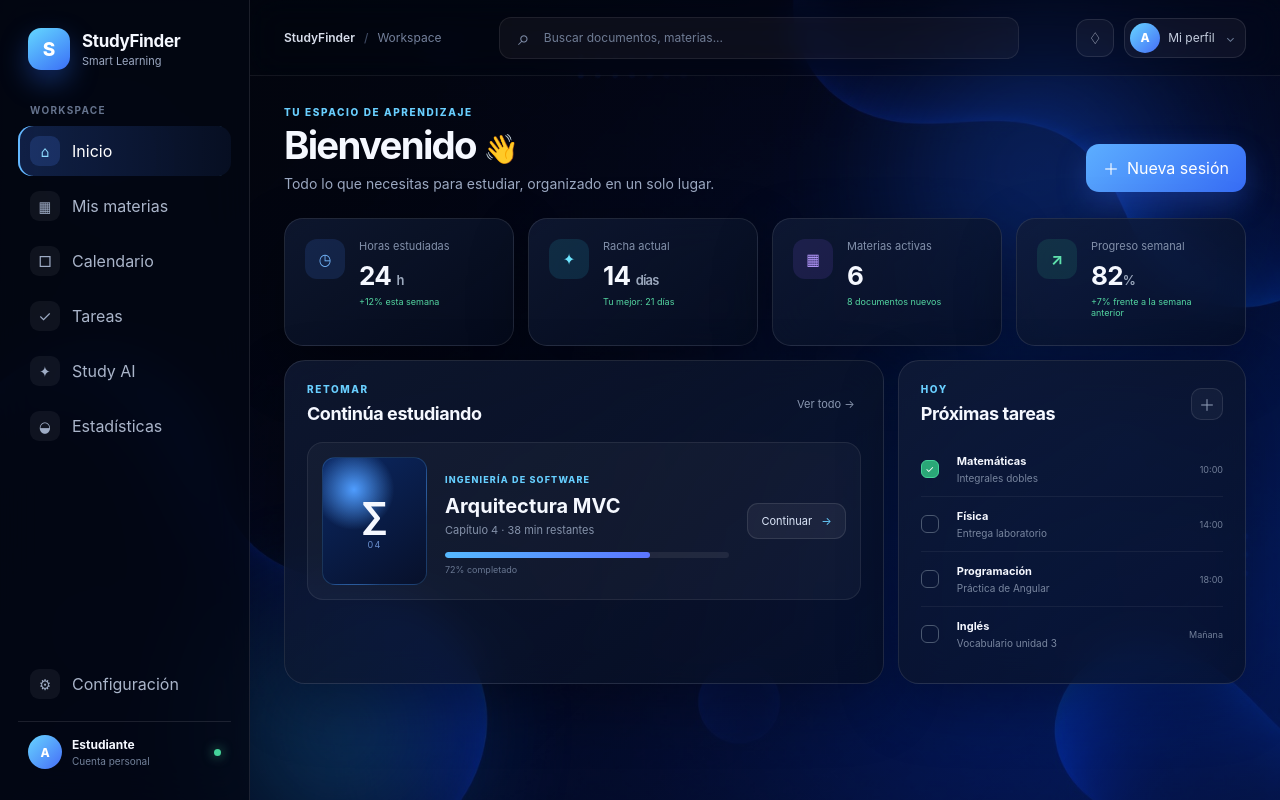
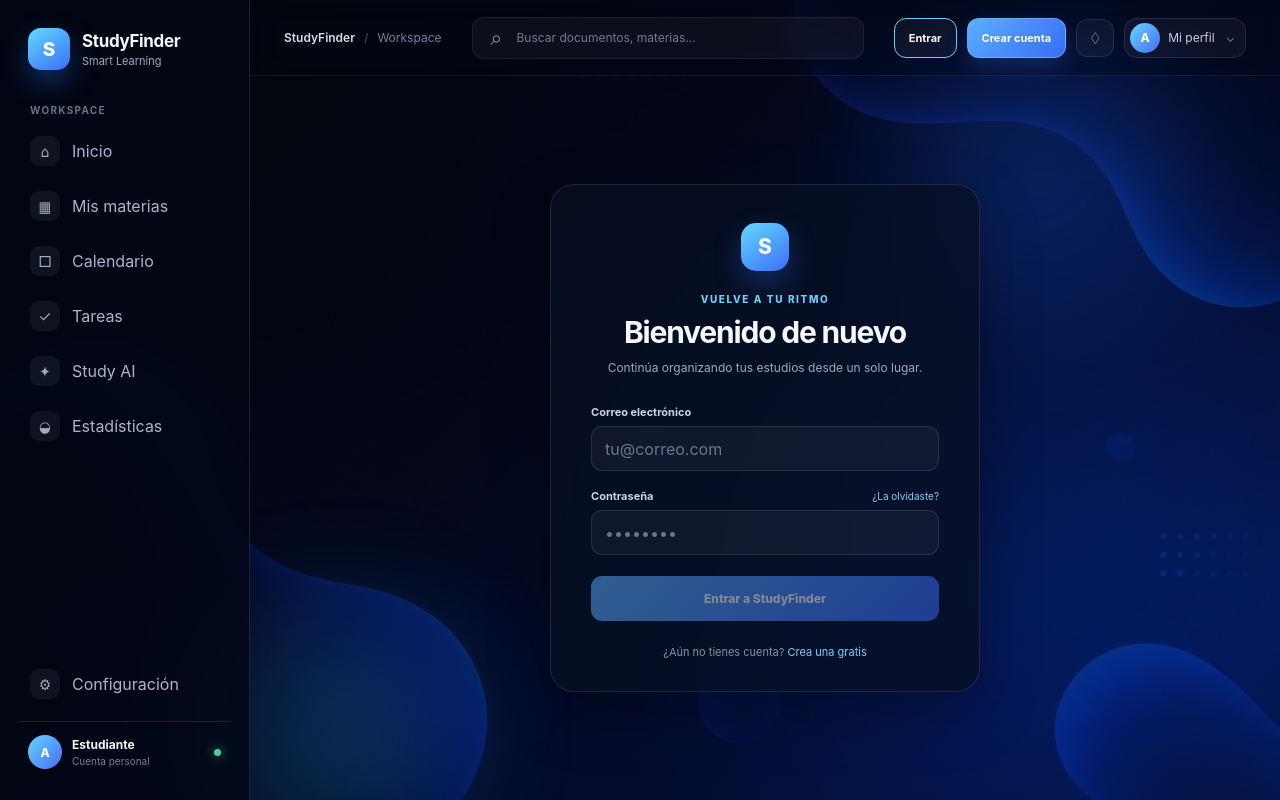
Before and after one commit to alejandromediatecnica-cpu/StudyFinder, an Angular app in the folder front/studyfinderFront/: page /login in a window 1280 px wide. Before the commit this address led to /main. Built offline with nearby package versions, Linux system fonts and the light colour scheme.

Commit message:
Creamos la pagina login y sign up

```diff
--- a/front/studyfinderFront/src/app/app.routes.ts
+++ b/front/studyfinderFront/src/app/app.routes.ts
@@ -7,6 +7,8 @@
 import { IaComponent } from './app/pages/ia/ia';
 import { EstadisticasComponent } from './app/pages/estadisticas/estadisticas';
 import { ConfiguracionComponent } from './app/pages/configuracion/configuracion';
+import { LoginComponent } from './app/pages/login/login';
+import { SignupComponent } from './app/pages/signup/signup';
 
 export const routes: Routes = [
   {
@@ -21,6 +23,8 @@
       { path: 'ia', component: IaComponent },
       { path: 'estadisticas', component: EstadisticasComponent },
       { path: 'configuracion', component: ConfiguracionComponent },
+      { path: 'login', component: LoginComponent },
+      { path: 'signup', component: SignupComponent },
     ]
   },
   { path: '**', redirectTo: 'main' }
--- a/front/studyfinderFront/src/app/app/pages/layout/layout.css
+++ b/front/studyfinderFront/src/app/app/pages/layout/layout.css
@@ -83,7 +83,7 @@
 .breadcrumb { display: flex; align-items: center; gap: 9px; color: #73819b; font-size: 12px; }
 .breadcrumb span:first-child { color: #d7deeb; font-weight: 600; }
 .breadcrumb b { color: #3d4a62; font-weight: 500; }
-.topbar-actions { display: flex; align-items: center; gap: 10px; }
+.topbar-actions { position: relative; z-index: 40; display: flex; align-items: center; gap: 10px; }
 .icon-button, .user-button { color: #c5cede; background: rgba(255,255,255,.045); border: 1px solid var(--border); cursor: pointer; }
 .icon-button { width: 38px; height: 38px; border-radius: 12px; }
 .user-button { min-height: 40px; padding: 4px 10px 4px 5px; border-radius: 13px; display: flex; align-items: center; gap: 8px; font-size: 12px; }
@@ -114,6 +114,8 @@
   nav a:nth-child(6) { display: none; }
   .content-area { min-height: 100vh; }
   .topbar { height: 64px; }
+  .topbar-actions { gap: 5px; }
+  .topbar-actions .icon-button, .topbar-actions .user-button { display: none; }
   .breadcrumb { display: none; }
   .page-content { height: calc(100vh - 64px); padding-bottom: 95px; }
 }
--- a/front/studyfinderFront/src/app/app/pages/layout/layout.html
+++ b/front/studyfinderFront/src/app/app/pages/layout/layout.html
@@ -183,6 +183,14 @@
 
       <div class="topbar-actions">
 
+        <a class="auth-link" routerLink="/login" routerLinkActive="active" [routerLinkActiveOptions]="{ exact: true }">
+          Entrar
+        </a>
+
+        <a class="auth-link primary" routerLink="/signup" routerLinkActive="active" [routerLinkActiveOptions]="{ exact: true }">
+          Crear cuenta
+        </a>
+
         <button
           class="icon-button"
           aria-label="Notificaciones"
--- /dev/null
+++ b/front/studyfinderFront/src/app/app/pages/login/login.css
@@ -0,0 +1,20 @@
+:host { display: block; height: 100%; }
+.auth-page { min-height: calc(100vh - 136px); display: grid; place-items: center; padding: 24px 0; }
+.auth-card { width: min(100%, 430px); padding: 38px 40px 32px; text-align: center; background: rgba(8, 16, 35, .78); border: 1px solid var(--border); border-radius: 24px; box-shadow: var(--shadow); backdrop-filter: blur(18px); }
+.auth-mark { width: 48px; height: 48px; display: grid; place-items: center; margin: 0 auto 22px; border-radius: 15px; background: linear-gradient(145deg, #64d8ff, #3b6ff7); font-size: 21px; font-weight: 800; box-shadow: 0 12px 28px rgba(50, 116, 255, .3); }
+.eyebrow { color: #69cfff; font-size: 10px; font-weight: 800; letter-spacing: .16em; }
+h1 { margin: 9px 0 8px; font-size: 30px; letter-spacing: -.04em; }
+.auth-intro { margin: 0 0 28px; color: var(--muted); font-size: 12px; line-height: 1.6; }
+form { text-align: left; }
+label { display: block; margin: 0 0 7px; color: #cbd5e7; font-size: 11px; font-weight: 700; }
+input { width: 100%; height: 45px; margin-bottom: 18px; padding: 0 13px; color: var(--text); background: rgba(255,255,255,.045); border: 1px solid rgba(255,255,255,.1); border-radius: 11px; outline: none; }
+input:focus { border-color: rgba(74,155,255,.7); box-shadow: 0 0 0 3px rgba(74,155,255,.1); }
+input::placeholder { color: #697791; }
+.field-heading { display: flex; justify-content: space-between; align-items: baseline; }
+.field-heading a, .auth-switch a { color: #78cfff; text-decoration: none; }
+.field-heading a { font-size: 10px; }
+.submit-button { width: 100%; height: 45px; margin-top: 3px; color: white; font-size: 12px; font-weight: 800; background: linear-gradient(135deg, #5caeff, #376cf5); border-radius: 11px; cursor: pointer; box-shadow: 0 10px 24px rgba(55,108,245,.25); }
+.submit-button:disabled { cursor: not-allowed; opacity: .5; box-shadow: none; }
+.auth-switch { margin: 24px 0 0; color: #8290a9; font-size: 11px; }
+.form-message { margin: 14px 0 0; color: var(--success); font-size: 11px; }
+@media (max-width: 560px) { .auth-page { min-height: calc(100vh - 159px); padding: 12px 0; } .auth-card { padding: 30px 22px 25px; } }
--- /dev/null
+++ b/front/studyfinderFront/src/app/app/pages/login/login.html
@@ -0,0 +1,24 @@
+<div class="auth-page">
+  <section class="auth-card" aria-labelledby="login-title">
+    <div class="auth-mark">S</div>
+    <div class="eyebrow">VUELVE A TU RITMO</div>
+    <h1 id="login-title">Bienvenido de nuevo</h1>
+    <p class="auth-intro">Continúa organizando tus estudios desde un solo lugar.</p>
+
+    <form (ngSubmit)="submit()" #loginForm="ngForm">
+      <label for="login-email">Correo electrónico</label>
+      <input id="login-email" name="email" type="email" [(ngModel)]="email" placeholder="tu@correo.com" required>
+
+      <div class="field-heading">
+        <label for="login-password">Contraseña</label>
+        <a href="#">¿La olvidaste?</a>
+      </div>
+      <input id="login-password" name="password" type="password" [(ngModel)]="password" placeholder="••••••••" required>
+
+      <button class="submit-button" type="submit" [disabled]="loginForm.invalid">Entrar a StudyFinder</button>
+    </form>
+
+    <p class="auth-switch">¿Aún no tienes cuenta? <a routerLink="/signup">Crea una gratis</a></p>
+    <p class="form-message" *ngIf="submitted">Listo, estamos preparando tu espacio.</p>
+  </section>
+</div>
--- /dev/null
+++ b/front/studyfinderFront/src/app/app/pages/login/login.ts
@@ -0,0 +1,21 @@
+import { Component } from '@angular/core';
+import { CommonModule } from '@angular/common';
+import { FormsModule } from '@angular/forms';
+import { RouterLink } from '@angular/router';
+
+@Component({
+  selector: 'app-login',
+  standalone: true,
+  imports: [CommonModule, FormsModule, RouterLink],
+  templateUrl: './login.html',
+  styleUrl: './login.css'
+})
+export class LoginComponent {
+  email = '';
+  password = '';
+  submitted = false;
+
+  submit(): void {
+    this.submitted = true;
+  }
+}
--- /dev/null
+++ b/front/studyfinderFront/src/app/app/pages/signup/signup.css
@@ -0,0 +1,18 @@
+:host { display: block; height: 100%; }
+.auth-page { min-height: calc(100vh - 136px); display: grid; place-items: center; padding: 24px 0; }
+.auth-card { width: min(100%, 430px); padding: 38px 40px 32px; text-align: center; background: rgba(8, 16, 35, .78); border: 1px solid var(--border); border-radius: 24px; box-shadow: var(--shadow); backdrop-filter: blur(18px); }
+.auth-mark { width: 48px; height: 48px; display: grid; place-items: center; margin: 0 auto 22px; border-radius: 15px; background: linear-gradient(145deg, #64d8ff, #3b6ff7); font-size: 21px; font-weight: 800; box-shadow: 0 12px 28px rgba(50, 116, 255, .3); }
+.eyebrow { color: #69cfff; font-size: 10px; font-weight: 800; letter-spacing: .16em; }
+h1 { margin: 9px 0 8px; font-size: 30px; letter-spacing: -.04em; }
+.auth-intro { margin: 0 0 28px; color: var(--muted); font-size: 12px; line-height: 1.6; }
+form { text-align: left; }
+label { display: block; margin: 0 0 7px; color: #cbd5e7; font-size: 11px; font-weight: 700; }
+input { width: 100%; height: 45px; margin-bottom: 18px; padding: 0 13px; color: var(--text); background: rgba(255,255,255,.045); border: 1px solid rgba(255,255,255,.1); border-radius: 11px; outline: none; }
+input:focus { border-color: rgba(74,155,255,.7); box-shadow: 0 0 0 3px rgba(74,155,255,.1); }
+input::placeholder { color: #697791; }
+.submit-button { width: 100%; height: 45px; margin-top: 3px; color: white; font-size: 12px; font-weight: 800; background: linear-gradient(135deg, #5caeff, #376cf5); border-radius: 11px; cursor: pointer; box-shadow: 0 10px 24px rgba(55,108,245,.25); }
+.submit-button:disabled { cursor: not-allowed; opacity: .5; box-shadow: none; }
+.auth-switch { margin: 24px 0 0; color: #8290a9; font-size: 11px; }
+.auth-switch a { color: #78cfff; text-decoration: none; }
+.form-message { margin: 14px 0 0; color: var(--success); font-size: 11px; }
+@media (max-width: 560px) { .auth-page { min-height: calc(100vh - 159px); padding: 12px 0; } .auth-card { padding: 30px 22px 25px; } }
--- /dev/null
+++ b/front/studyfinderFront/src/app/app/pages/signup/signup.html
@@ -0,0 +1,24 @@
+<div class="auth-page">
+  <section class="auth-card" aria-labelledby="signup-title">
+    <div class="auth-mark">S</div>
+    <div class="eyebrow">EMPIEZA A AVANZAR</div>
+    <h1 id="signup-title">Crea tu cuenta</h1>
+    <p class="auth-intro">Tu próximo gran avance empieza con un plan sencillo.</p>
+
+    <form (ngSubmit)="submit()" #signupForm="ngForm">
+      <label for="signup-name">Nombre</label>
+      <input id="signup-name" name="name" type="text" [(ngModel)]="name" placeholder="Tu nombre" required>
+
+      <label for="signup-email">Correo electrónico</label>
+      <input id="signup-email" name="email" type="email" [(ngModel)]="email" placeholder="tu@correo.com" required>
+
+      <label for="signup-password">Contraseña</label>
+      <input id="signup-password" name="password" type="password" [(ngModel)]="password" placeholder="Crea una contraseña" minlength="6" required>
+
+      <button class="submit-button" type="submit" [disabled]="signupForm.invalid">Crear mi cuenta</button>
+    </form>
+
+    <p class="auth-switch">¿Ya tienes cuenta? <a routerLink="/login">Entra aquí</a></p>
+    <p class="form-message" *ngIf="submitted">Tu espacio de estudio está casi listo.</p>
+  </section>
+</div>
--- /dev/null
+++ b/front/studyfinderFront/src/app/app/pages/signup/signup.ts
@@ -0,0 +1,22 @@
+import { Component } from '@angular/core';
+import { CommonModule } from '@angular/common';
+import { FormsModule } from '@angular/forms';
+import { RouterLink } from '@angular/router';
+
+@Component({
+  selector: 'app-signup',
+  standalone: true,
+  imports: [CommonModule, FormsModule, RouterLink],
+  templateUrl: './signup.html',
+  styleUrl: './signup.css'
+})
+export class SignupComponent {
+  name = '';
+  email = '';
+  password = '';
+  submitted = false;
+
+  submit(): void {
+    this.submitted = true;
+  }
+}
--- a/front/studyfinderFront/src/styles.css
+++ b/front/studyfinderFront/src/styles.css
@@ -40,6 +40,18 @@
   border: 0;
 }
 
+.auth-link {
+  display: inline-flex; align-items: center; justify-content: center; min-height: 40px; padding: 0 14px;
+  color: #c5cede; background: rgba(255,255,255,.045); border: 1px solid var(--border); border-radius: 12px;
+  text-decoration: none; font-size: 11px; font-weight: 700; white-space: nowrap; cursor: pointer; transition: .2s ease;
+}
+.auth-link:hover { color: white; background: rgba(255,255,255,.09); border-color: rgba(122,196,255,.38); transform: translateY(-1px); }
+.auth-link:focus-visible { outline: 2px solid #69cfff; outline-offset: 3px; }
+.auth-link:active { transform: translateY(0); }
+.auth-link.primary { color: white; background: linear-gradient(135deg, #5caeff, #376cf5); border-color: rgba(125,205,255,.55); box-shadow: 0 8px 20px rgba(55,108,245,.25); }
+.auth-link.primary:hover { filter: brightness(1.08); box-shadow: 0 10px 24px rgba(55,108,245,.35); }
+.auth-link.active { color: white; border-color: #69cfff; }
+
 * {
   box-sizing: border-box;
 }
@@ -54,3 +66,7 @@
   background: rgba(79, 140, 255, .35);
   color: white;
 }
+
+@media (max-width: 560px) {
+  .auth-link { min-height: 36px; padding: 0 9px; font-size: 10px; }
+}
```
